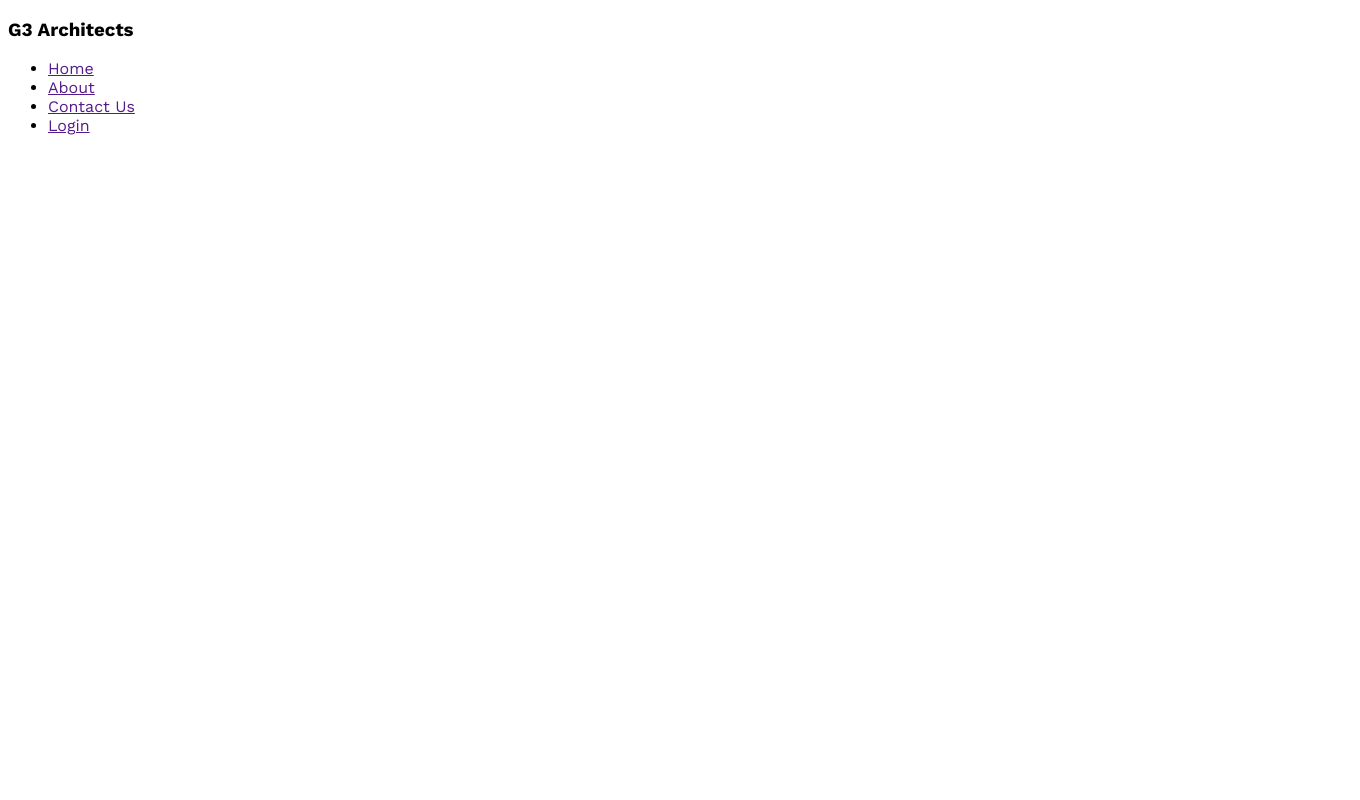
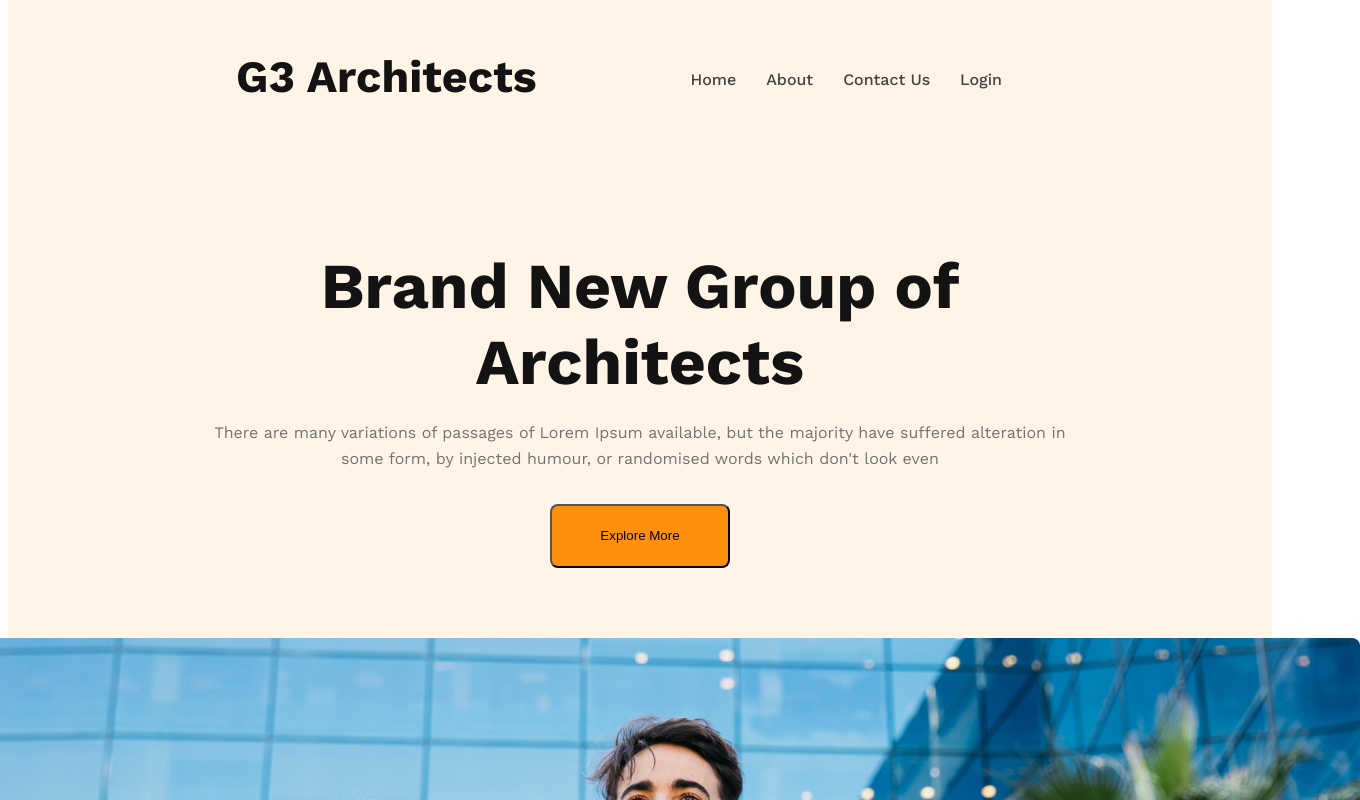
Before and after one commit to Shaon247on/g3-architects-resources, a plain HTML site: page index.html in a window 1280 px wide. Shown: the top 800 px of the page, 1360 px wide, since content can reach past the window. Drawn offline with nearby package versions, Linux system fonts and the light colour scheme.

Commit message:
added the banner section

```diff
--- a/index.html
+++ b/index.html
@@ -17,14 +17,23 @@
     <header>
         <nav>
             <h3>G3 Architects</h3>
-            <ul>
+            <ul class="menu-container">
                 <li><a href="">Home</a></li>
                 <li><a href="">About</a></li>
                 <li><a href="">Contact Us</a></li>
                 <li><a href="">Login</a></li>
             </ul>
         </nav>
-
+        <section>
+            <div class="banner-section">
+                <h1 class="banner-title">Brand New
+                    Group of Architects
+                </h1>
+                <p>There are many variations of passages of Lorem Ipsum available, but the majority have suffered alteration in some form, by injected humour, or randomised words which don't look even</p>
+                <button>Explore More</button>
+                <img src="images/banner.png" alt="">
+            </div>
+        </section>
 
     </header>
 
--- a/style/style.css
+++ b/style/style.css
@@ -1,3 +1,89 @@
-body{
+* {
+    margin-top: 0px;
+}
+
+body {
     font-family: 'Work Sans', sans-serif;
+    margin-top: 0px;
 }
+
+header {
+    background: rgba(255, 144, 14, 0.10);
+}
+
+nav {
+    display: flex;
+    justify-content: space-between;
+    align-items: center;
+    margin: 0px 228px 100px;
+    padding-top: 50px;
+    padding-right: 12px;
+}
+
+nav h3 {
+    color: #131313;
+    align-items: center;
+    font-size: 2.8rem;
+    font-weight: 700;
+}
+
+nav li a {
+    text-decoration: none;
+    color: #424242;
+}
+
+
+.menu-container {
+    display: flex;
+    padding-bottom: 22px;
+}
+
+nav li {
+    list-style: none;
+    margin-right: 30px;
+    font-weight: 500;
+    font-size: 1rem;
+}
+
+.banner-section {
+    display: flex;
+    flex-direction: column;
+    justify-content: center;
+    align-items: center;
+}
+
+.banner-title {
+    width: 862px;
+    color: var(--Dark-01, #131313);
+    font-family: Work Sans;
+    font-size: 64px;
+    font-weight: 700;
+    text-align: center;
+    margin-bottom: 20px;
+}
+
+.banner-section p {
+    width: 868px;
+    margin-top: 0px;
+    margin-bottom: 32px;
+    color: var(--Dark-03, #727272);
+    text-align: center;
+    font-family: Work Sans;
+    font-size: 16px;
+    font-weight: 400;
+    line-height: 26px;
+}
+
+button {
+    width: 180px;
+    height: 64px;
+    margin-top: 0px;
+    margin-bottom: 70px;
+    border-radius: 8px;
+    background: #FF900E;
+}
+
+.banner-section img {
+    width: 1440px;
+    height: 700px;
+}
```
